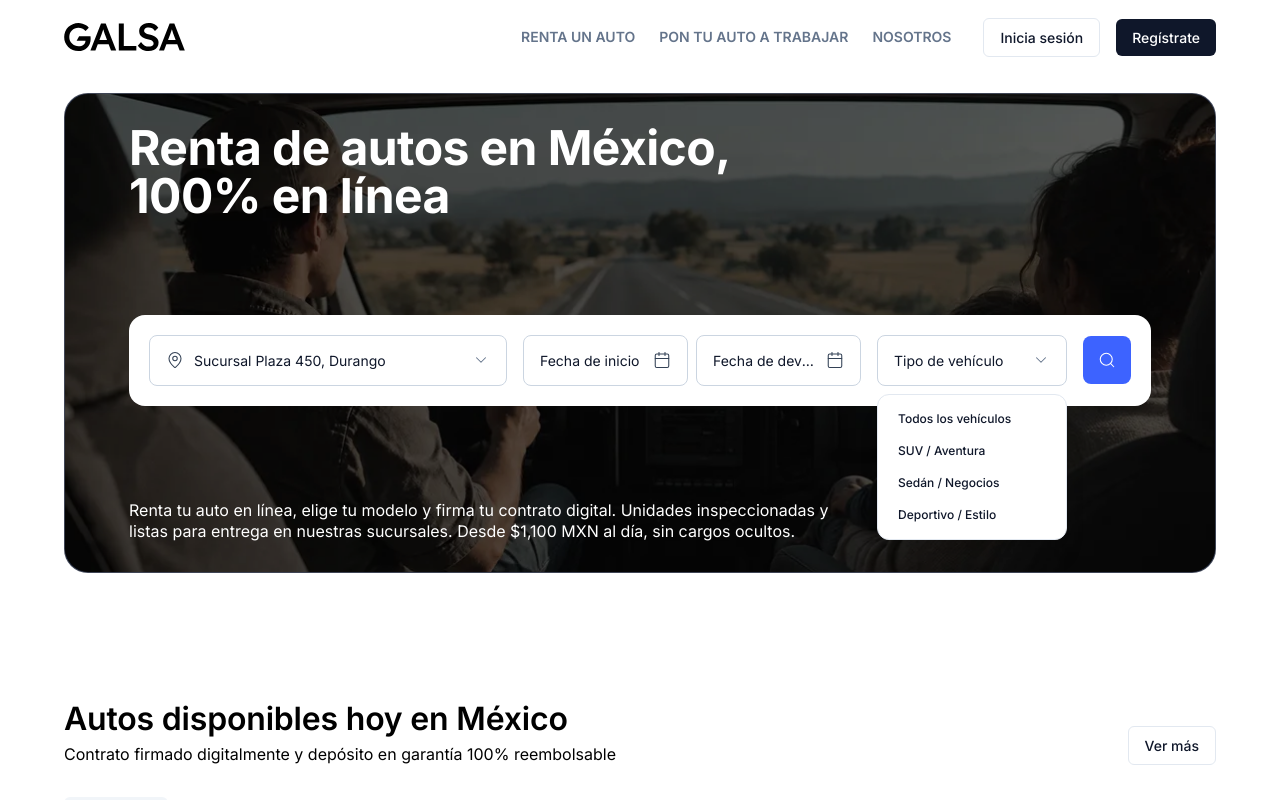
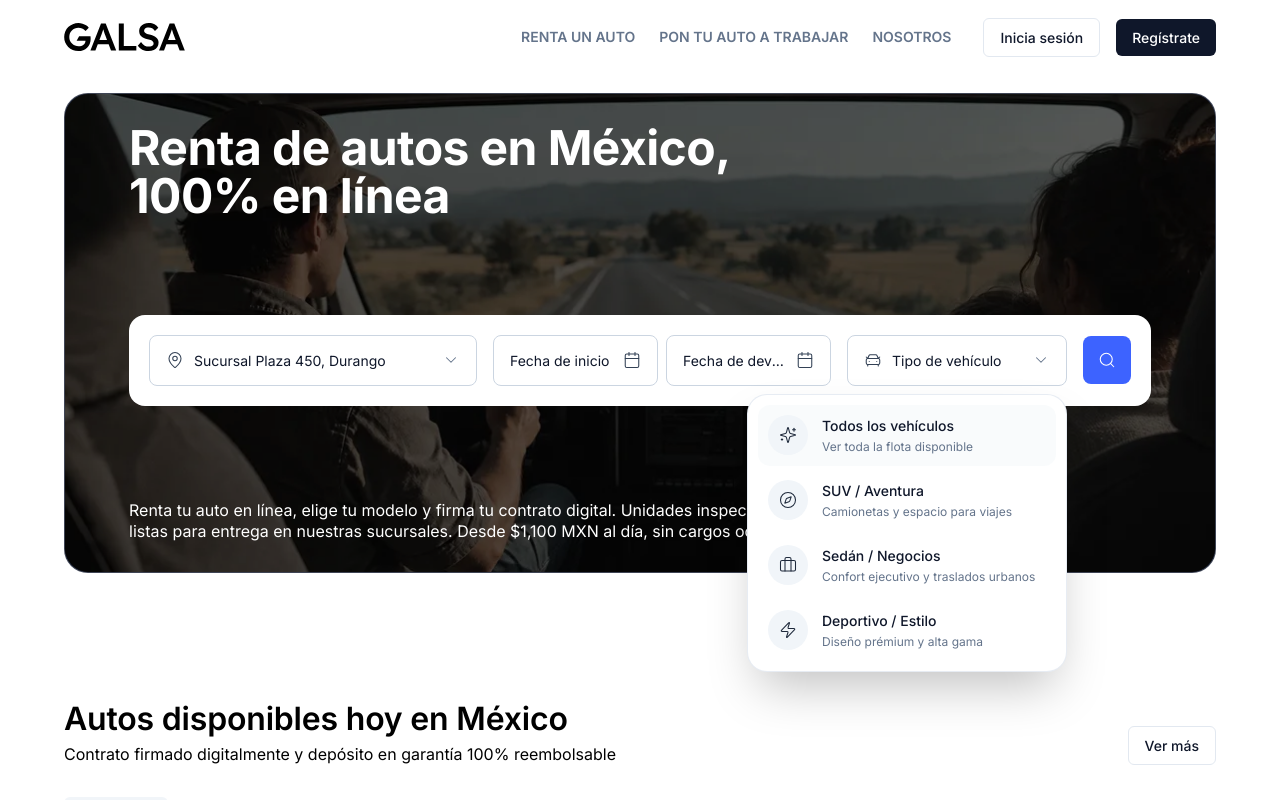
Before and after one commit to srcarlosdamian/galsa-rent, a React (Vite) app: page / in a window 1280 px wide. Both pictures are taken after a click on the button "Tipo de vehículo". Shown: the top 800 px of the page. Built offline with nearby package versions, Linux system fonts and the light colour scheme; a web font is replaced by a local one.

Commit message:
feat: style vehicle type dropdown with circular icons matching location selector

```diff
--- a/src/components/Footer.tsx
+++ b/src/components/Footer.tsx
@@ -123,8 +123,8 @@ export const Footer: React.FC<FooterProps> = ({ onNavigate }) => {
         <div className="max-w-7xl mx-auto flex flex-col sm:flex-row items-center justify-between gap-1 text-neutral-400">
           <span className="text-amber-400 font-semibold">[ENTORNO DE PRUEBAS / QA — Este listón no va en el diseño final]</span>
           <div className="flex items-center gap-3 text-white">
-            <span>Última actualización: <strong>28 Oct 2026, 20:45 hrs</strong></span>
-            <span className="bg-neutral-800 text-emerald-400 px-2 py-0.5 rounded text-[10px] font-bold">v1.2.8</span>
+            <span>Última actualización: <strong>28 Oct 2026, 20:49 hrs</strong></span>
+            <span className="bg-neutral-800 text-emerald-400 px-2 py-0.5 rounded text-[10px] font-bold">v1.2.9</span>
           </div>
         </div>
       </div>
--- a/src/components/SearchContainer.tsx
+++ b/src/components/SearchContainer.tsx
@@ -1,7 +1,8 @@
 import React, { useState } from 'react';
 import {
   MapPin, Calendar, Search, ChevronDown,
-  Navigation, Globe, Plane, Building2, Train, Hotel
+  Navigation, Globe, Plane, Building2, Train, Hotel,
+  CarFront, Compass, Briefcase, Zap, Sparkles
 } from 'lucide-react';
 import { SearchState } from '../types/vehicle';
 import { DateRangePicker } from './DateRangePicker';
@@ -59,10 +60,34 @@ const LOCATION_OPTIONS = [
 ];
 
 const VEHICLE_TYPES = [
-  'Todos los vehículos',
-  'SUV / Aventura',
-  'Sedán / Negocios',
-  'Deportivo / Estilo',
+  {
+    id: 'all',
+    title: 'Todos los vehículos',
+    subtitle: 'Ver toda la flota disponible',
+    icon: Sparkles,
+    value: '',
+  },
+  {
+    id: 'suv',
+    title: 'SUV / Aventura',
+    subtitle: 'Camionetas y espacio para viajes',
+    icon: Compass,
+    value: 'SUV / Aventura',
+  },
+  {
+    id: 'sedan',
+    title: 'Sedán / Negocios',
+    subtitle: 'Confort ejecutivo y traslados urbanos',
+    icon: Briefcase,
+    value: 'Sedán / Negocios',
+  },
+  {
+    id: 'deportivo',
+    title: 'Deportivo / Estilo',
+    subtitle: 'Diseño prémium y alta gama',
+    icon: Zap,
+    value: 'Deportivo / Estilo',
+  },
 ];
 
 export const SearchContainer: React.FC<SearchContainerProps> = ({
@@ -214,39 +239,69 @@ export const SearchContainer: React.FC<SearchContainerProps> = ({
         </div>
 
         {/* Field 4: Tipo de vehículo */}
-        <div className="relative w-full lg:w-[190px]">
+        <div className="relative w-full lg:w-[220px]">
           <button
             type="button"
             onClick={() => {
               setTypeOpen(!typeOpen);
               setLocationOpen(false);
+              setCalendarOpen(false);
             }}
-            className="w-full flex items-center justify-between gap-2 px-4 py-3.5 rounded-[8px] border border-slate-300 bg-white hover:border-slate-400 transition-colors text-left"
+            className="w-full flex items-center justify-between gap-2.5 px-4 py-3.5 rounded-[8px] border border-slate-300 bg-white hover:border-slate-400 transition-colors text-left"
           >
+            <div className="flex items-center gap-2.5 min-w-0">
+              <CarFront className="w-[18px] h-[18px] text-slate-700 shrink-0" strokeWidth={1.4} />
               <span className="font-heading text-[14px] text-slate-900 truncate">
                 {searchState.category || 'Tipo de vehículo'}
               </span>
+            </div>
             <ChevronDown className="w-[18px] h-[18px] text-slate-500 shrink-0" strokeWidth={1.4} />
           </button>
 
           {typeOpen && (
-            <div className="absolute top-full left-0 mt-2 w-full bg-white rounded-xl border border-slate-200 shadow-xl p-2 z-50">
-              {VEHICLE_TYPES.map((type) => (
+            <div
+              className="absolute top-full left-0 sm:left-auto sm:right-0 mt-2 w-full sm:w-[320px] bg-white rounded-[20px] border border-slate-200/80 shadow-2xl p-2.5 z-50 animate-in fade-in-50 zoom-in-95 duration-150"
+              onClick={(e) => e.stopPropagation()}
+            >
+              <div className="space-y-1">
+                {VEHICLE_TYPES.map((typeItem) => {
+                  const Icon = typeItem.icon;
+                  const isSelected = (!searchState.category && typeItem.value === '') || searchState.category === typeItem.value;
+                  return (
                     <button
-                  key={type}
+                      key={typeItem.id}
                       type="button"
                       onClick={() => {
                         onSearchChange({
                           ...searchState,
-                      category: type === 'Todos los vehículos' ? '' : type,
+                          category: typeItem.value,
                         });
                         setTypeOpen(false);
                       }}
-                  className="w-full text-left px-3 py-2 rounded-lg text-xs font-heading font-medium hover:bg-slate-100 transition-colors text-slate-900"
+                      className={`w-full text-left p-2.5 rounded-[12px] hover:bg-slate-50 transition-colors flex items-center gap-3.5 group ${
+                        isSelected ? 'bg-slate-50/80' : ''
+                      }`}
                     >
-                  {type}
+                      {/* Icon Container: Gray circle background */}
+                      <div className="w-10 h-10 rounded-full bg-slate-100 flex items-center justify-center shrink-0 text-slate-800 group-hover:bg-slate-200 transition-colors">
+                        <Icon className="w-[18px] h-[18px]" strokeWidth={1.4} />
+                      </div>
+
+                      {/* Text info */}
+                      <div className="min-w-0 flex-1">
+                        <p className="text-[14px] font-heading font-medium text-slate-900 truncate">
+                          {typeItem.title}
+                        </p>
+                        {typeItem.subtitle && (
+                          <p className="text-[12px] font-heading font-normal text-slate-500 truncate mt-0.5">
+                            {typeItem.subtitle}
+                          </p>
+                        )}
+                      </div>
                     </button>
-              ))}
+                  );
+                })}
+              </div>
             </div>
           )}
         </div>
```
Lines whose indentation alone changed are shown as unchanged.
